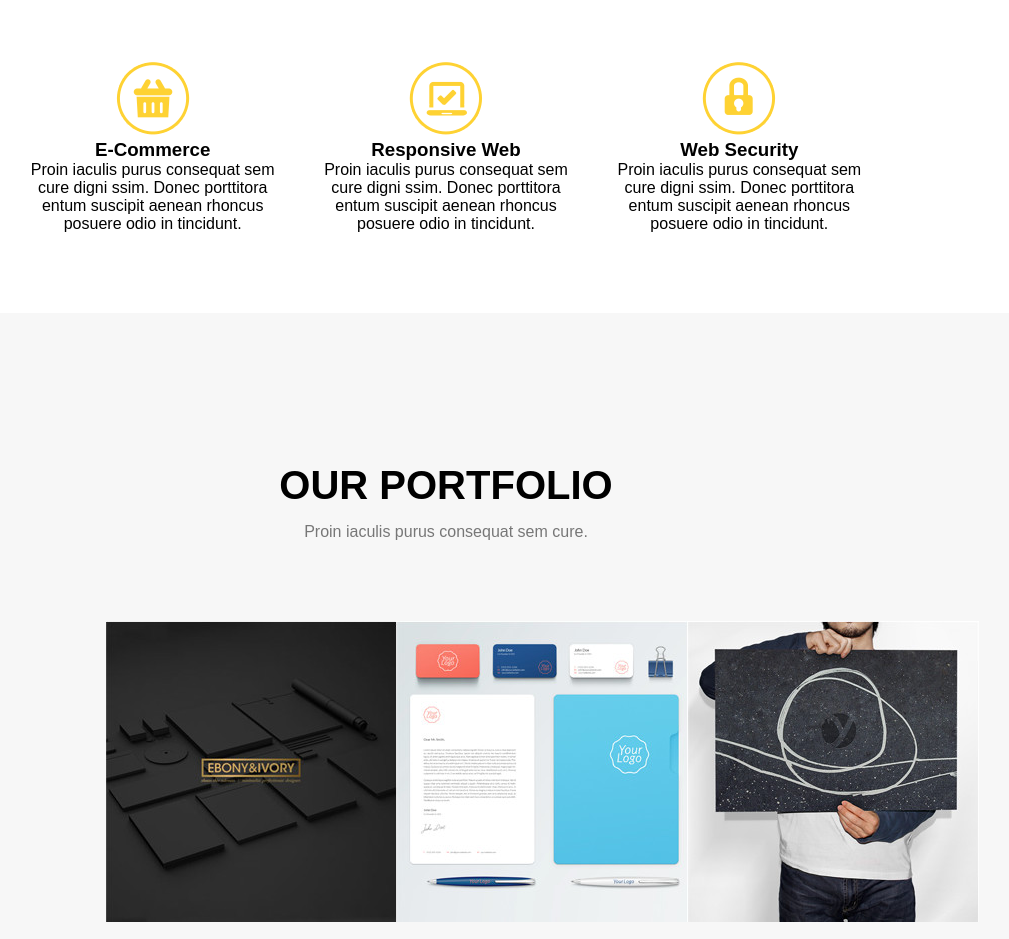
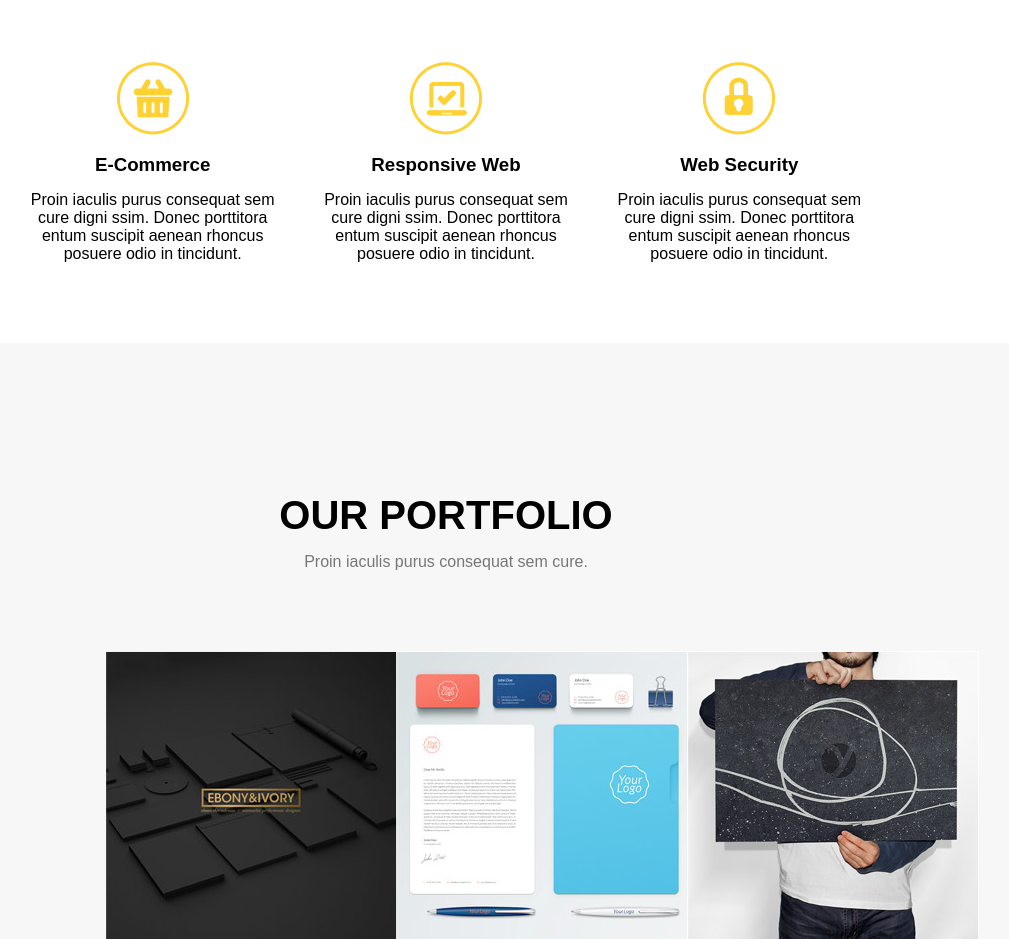
Before and after one commit to Brilux/golden, a plain HTML site: page index.html in a window 1280 px wide. Shown: the part 860-1799 px from the top of the page, without its empty margins (194-1203 px from the left). Drawn offline with Linux system fonts and the light colour scheme.

Commit message:
fixes services-item padding

```diff
--- a/css/main.css
+++ b/css/main.css
@@ -114,7 +114,7 @@ a {
 	padding-bottom: 80px;
 }
 
-.services-items h3 p {
+.services-item h3, .services-item p {
 	padding-top: 15px;
 }
 
```
